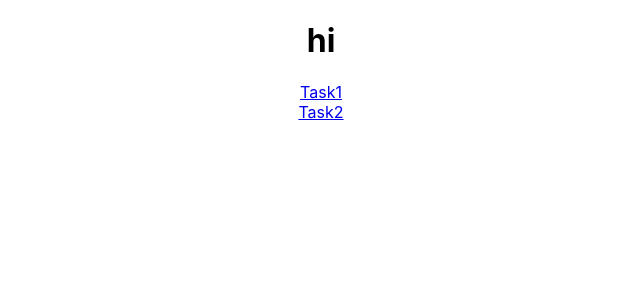
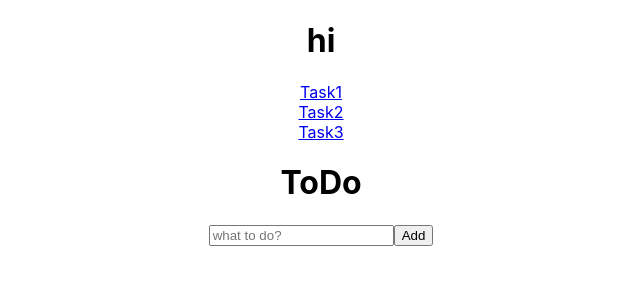
Before and after one commit to GSG-G9/AlaaShurrab-hooks, a React (Create React App) app in the folder task1/: page /task3 in a window 1280 px wide. Shown: the top 300 px of the page, without its empty margins (319-959 px from the left). Built offline with nearby package versions, Linux system fonts and the light colour scheme.

Commit message:
task 3 this component is a todo list with a add button

```diff
--- a/task1/src/App.js
+++ b/task1/src/App.js
@@ -2,7 +2,7 @@ import "./App.css";
 import { Link, Route, Switch } from "react-router-dom";
 import Task1 from "./components/Task1";
 import Task2 from "./components/Task2";
-// import Task3 from "./components/Task3";
+import Task3 from "./components/Task3";
 // import Task4 from "./components/Task4";
 
 function App() {
@@ -12,6 +12,8 @@ function App() {
       <Link to="/task1">Task1</Link>
       <br></br>
       <Link to="/task2">Task2</Link>
+      <br></br>
+      <Link to="/task3">Task3</Link>
       <Switch>
         <Route path="/task1">
           <Task1 />
@@ -19,7 +21,9 @@ function App() {
         <Route path="/task2">
           <Task2 />
         </Route>
-        {/* <Route path="/task3" component={Task3} /> */}
+        <Route path="/task3">
+          <Task3 />
+        </Route>
         {/* <Route path="/task4" component={Task4} /> */}
       </Switch>
     </div>
--- a/task1/src/components/Task3.js
+++ b/task1/src/components/Task3.js
@@ -0,0 +1,40 @@
+import React, { useState } from "react";
+
+const Task3 = () => {
+  const [todos, setTodos] = useState([]);
+
+  const addTodo = (e) => {
+    console.log(e.target.parentNode.children[1].value);
+    setTodos([
+      ...todos,
+      {
+        id: todos.length,
+        description: e.target.parentNode.children[1].value,
+      },
+    ]);
+  };
+
+  const todosArr = () => {
+    console.log("hi");
+    return todos.map((todo, i) => {
+      return (
+        <li key={i}>
+          <p>{todo.description}</p>
+
+        </li>
+      );
+    });
+  };
+
+
+  return (
+    <div>
+      <h1>ToDo</h1>
+      <input type="text" placeholder="what to do?" />
+      <button onClick={addTodo}>Add</button>
+      <ul>{todosArr()}</ul>
+    </div>
+  );
+};
+
+export default Task3;
```
Also changed, not shown: 1 other file (tests, documents, lock files or other folders).
